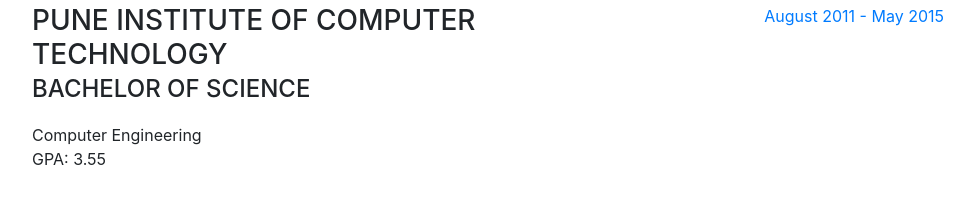
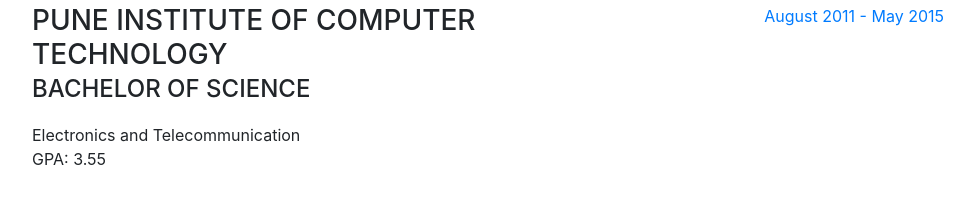
Before and after one commit to krunaljain/krunaljain.github.io, a website with bundled scripts: page index.html in a window 1280 px wide. Shown: the part 2980-3193 px from the top of the page, without its empty margins (288-1262 px from the left). Built offline with nearby package versions, Linux system fonts and the light colour scheme; a web font is replaced by a local one.

Commit message:
Fixing typos

```diff
--- a/index.html
+++ b/index.html
@@ -226,7 +226,7 @@
             <div class="resume-content mr-auto">
               <h3 class="mb-0">Pune Institute of Computer Technology</h3>
               <div class="subheading mb-3">Bachelor of Science</div>
-              <div>Computer Engineering</div>
+              <div>Electronics and Telecommunication</div>
               <p>GPA: 3.55</p>
             </div>
             <div class="resume-date text-md-right">
```
